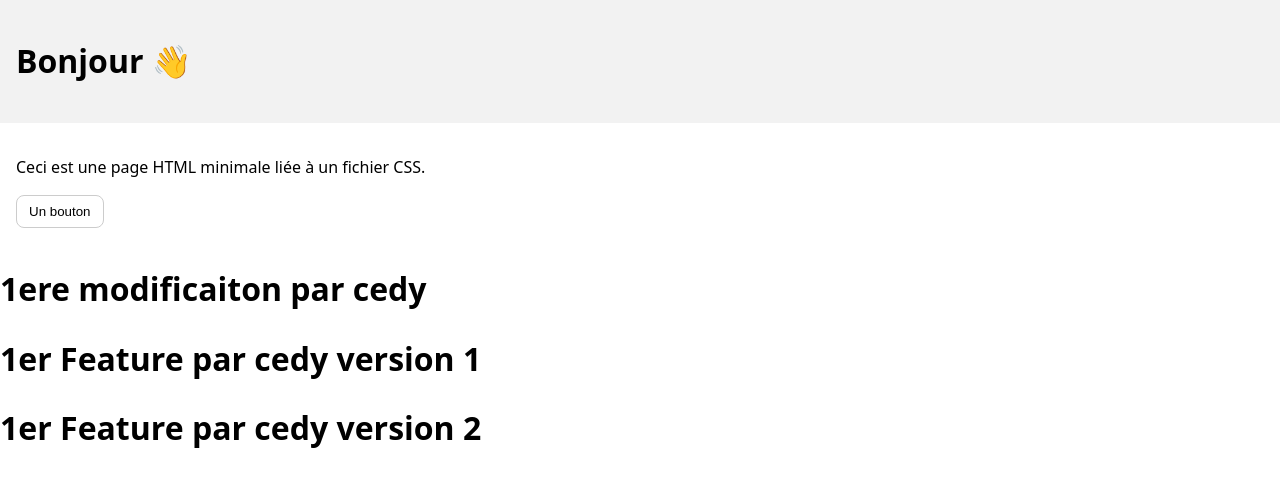
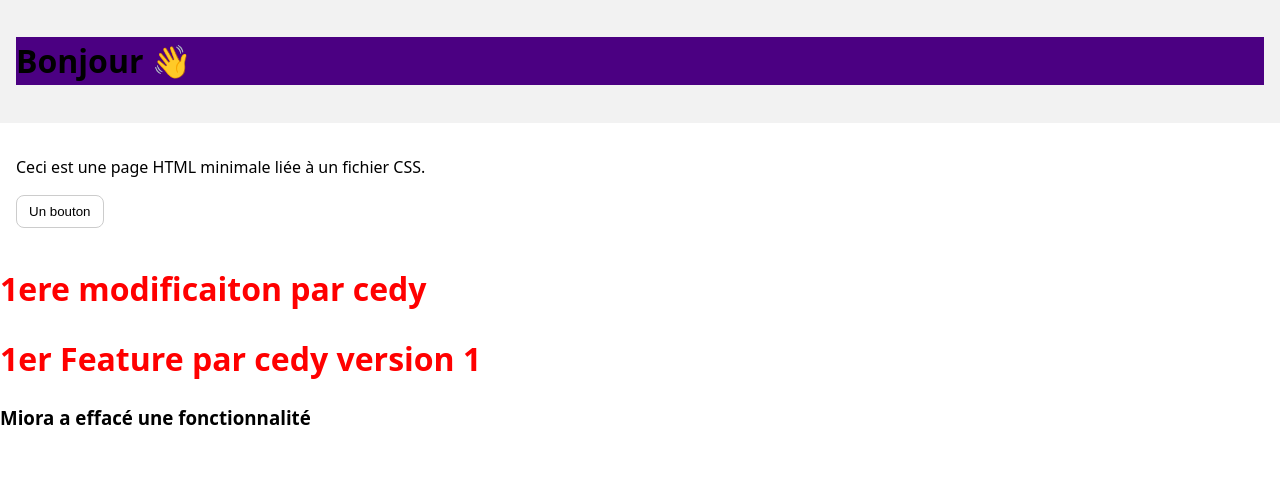
Before and after one commit to Iorenantsoa/teste, a plain HTML site: page index.html in a window 1280 px wide. Drawn offline with Linux system fonts and the light colour scheme.

Commit message:
ajout css et eff du title

```diff
--- a/index.html
+++ b/index.html
@@ -8,15 +8,15 @@
   </head>
   <body>
     <header>
-      <h1>Bonjour 👋</h1>
+      <h1 class="title">Bonjour 👋</h1>
     </header>
     <main>
       <p>Ceci est une page HTML minimale liée à un fichier CSS.</p>
       <button>Un bouton</button>
     </main>
-      <h1>1ere modificaiton par cedy</h1>
-      <h1>1er Feature par cedy version 1</h1>
-      <h1>1er Feature par cedy version 2</h1>
+      <h1 class="red">1ere modificaiton par cedy</h1>
+      <h1 class="red">1er Feature par cedy version 1</h1>
+      <h3>Miora a effacé une fonctionnalité</h3>
 
   </body>
 </html>
--- a/style.css
+++ b/style.css
@@ -14,3 +14,10 @@ button {
   cursor: pointer;
 }
 button:hover { background: #f7f7f7; }
+
+.title{
+  background-color: indigo;
+}
+.red{
+  color: red;
+}
```
